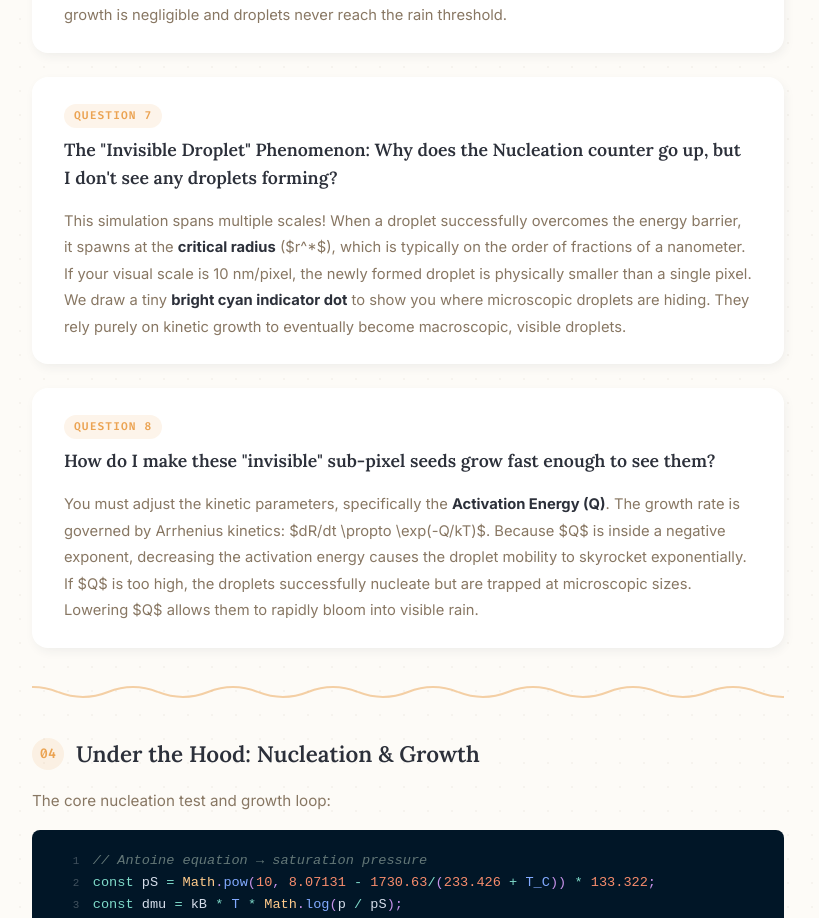
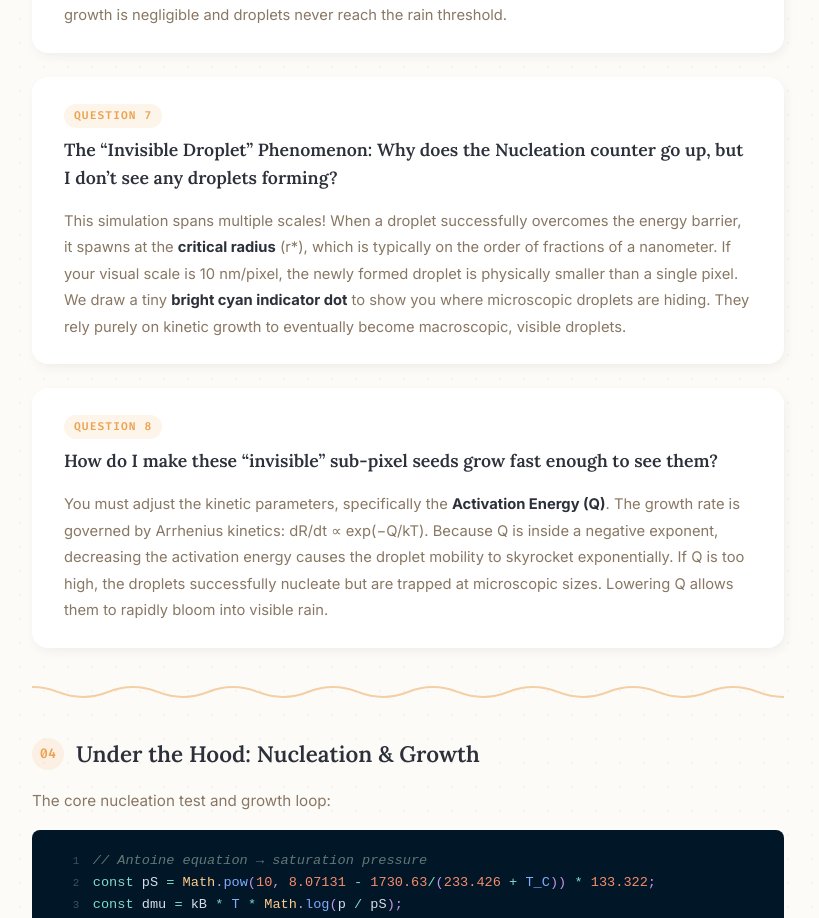
Before and after one commit to premiumstoic/MAT206, a Next.js app: page /recit11 in a window 1280 px wide. Shown: the part 5561-6479 px from the top of the page, without its empty margins (232-1051 px from the left). Built offline with nearby package versions, Linux system fonts and the light colour scheme.

Commit message:
Add sub-pixel cyan indicators, exact r* spawn, Q7+Q8 cards

```diff
--- a/app/recit11/Simulation.js
+++ b/app/recit11/Simulation.js
@@ -76,16 +76,17 @@ export default function NucleationSimulation() {
       if (drop.fading && drop.opacity <= 0) continue;
       const rPx = drop.r_nm / scale;
       if (rPx < 0.5) {
-        ctx.fillStyle = "rgba(0, 255, 255, 0.8)";
-        ctx.fillRect(drop.x, drop.y, 1, 1);
-        continue;
+        // Sub-pixel indicator: bright cyan 1px dot
+        ctx.fillStyle = "rgba(0,255,255,0.8)";
+        ctx.fillRect(drop.x - 0.5, drop.y - 0.5, 1, 1);
+      } else {
+        const g = ctx.createRadialGradient(drop.x - rPx * 0.25, drop.y - rPx * 0.25, rPx * 0.1, drop.x, drop.y, rPx);
+        const a = drop.fading ? drop.opacity : 0.55;
+        g.addColorStop(0, `rgba(180,220,255,${Math.min(a + 0.2, 0.9)})`);
+        g.addColorStop(0.6, `rgba(80,160,240,${a})`);
+        g.addColorStop(1, `rgba(30,80,180,${a * 0.5})`);
+        ctx.beginPath(); ctx.arc(drop.x, drop.y, rPx, 0, Math.PI * 2); ctx.fillStyle = g; ctx.fill();
       }
-      const g = ctx.createRadialGradient(drop.x - rPx * 0.25, drop.y - rPx * 0.25, rPx * 0.1, drop.x, drop.y, rPx);
-      const a = drop.fading ? drop.opacity : 0.55;
-      g.addColorStop(0, `rgba(180,220,255,${Math.min(a + 0.2, 0.9)})`);
-      g.addColorStop(0.6, `rgba(80,160,240,${a})`);
-      g.addColorStop(1, `rgba(30,80,180,${a * 0.5})`);
-      ctx.beginPath(); ctx.arc(drop.x, drop.y, rPx, 0, Math.PI * 2); ctx.fillStyle = g; ctx.fill();
     }
   }, [scale]);
 
--- a/app/recit11/page.js
+++ b/app/recit11/page.js
@@ -196,17 +196,17 @@ export default function Recit11Page() {
 
             <div className="question-card">
               <span className="q-badge">Question 7</span>
-              <p className="q-text">The "Invisible Droplet" Phenomenon: Why does the Nucleation counter go up, but I don't see any droplets forming?</p>
+              <p className="q-text">The &ldquo;Invisible Droplet&rdquo; Phenomenon: Why does the Nucleation counter go up, but I don&rsquo;t see any droplets forming?</p>
               <div className="q-answer">
-                <p>This simulation spans multiple scales! When a droplet successfully overcomes the energy barrier, it spawns at the <strong>critical radius</strong> ($r^*$), which is typically on the order of fractions of a nanometer. If your visual scale is 10 nm/pixel, the newly formed droplet is physically smaller than a single pixel. We draw a tiny <strong>bright cyan indicator dot</strong> to show you where microscopic droplets are hiding. They rely purely on kinetic growth to eventually become macroscopic, visible droplets.</p>
+                <p>This simulation spans multiple scales! When a droplet successfully overcomes the energy barrier, it spawns at the <strong>critical radius</strong> (r*), which is typically on the order of fractions of a nanometer. If your visual scale is 10 nm/pixel, the newly formed droplet is physically smaller than a single pixel. We draw a tiny <strong>bright cyan indicator dot</strong> to show you where microscopic droplets are hiding. They rely purely on kinetic growth to eventually become macroscopic, visible droplets.</p>
               </div>
             </div>
 
             <div className="question-card">
               <span className="q-badge">Question 8</span>
-              <p className="q-text">How do I make these "invisible" sub-pixel seeds grow fast enough to see them?</p>
+              <p className="q-text">How do I make these &ldquo;invisible&rdquo; sub-pixel seeds grow fast enough to see them?</p>
               <div className="q-answer">
-                <p>You must adjust the kinetic parameters, specifically the <strong>Activation Energy (Q)</strong>. The growth rate is governed by Arrhenius kinetics: $dR/dt \propto \exp(-Q/kT)$. Because $Q$ is inside a negative exponent, decreasing the activation energy causes the droplet mobility to skyrocket exponentially. If $Q$ is too high, the droplets successfully nucleate but are trapped at microscopic sizes. Lowering $Q$ allows them to rapidly bloom into visible rain.</p>
+                <p>You must adjust the kinetic parameters, specifically the <strong>Activation Energy (Q)</strong>. The growth rate is governed by Arrhenius kinetics: dR/dt &prop; exp(&minus;Q/kT). Because Q is inside a negative exponent, decreasing the activation energy causes the droplet mobility to skyrocket exponentially. If Q is too high, the droplets successfully nucleate but are trapped at microscopic sizes. Lowering Q allows them to rapidly bloom into visible rain.</p>
               </div>
             </div>
 
```
Also changed, not shown: recit11html/index.html (+5 -5 lines).
